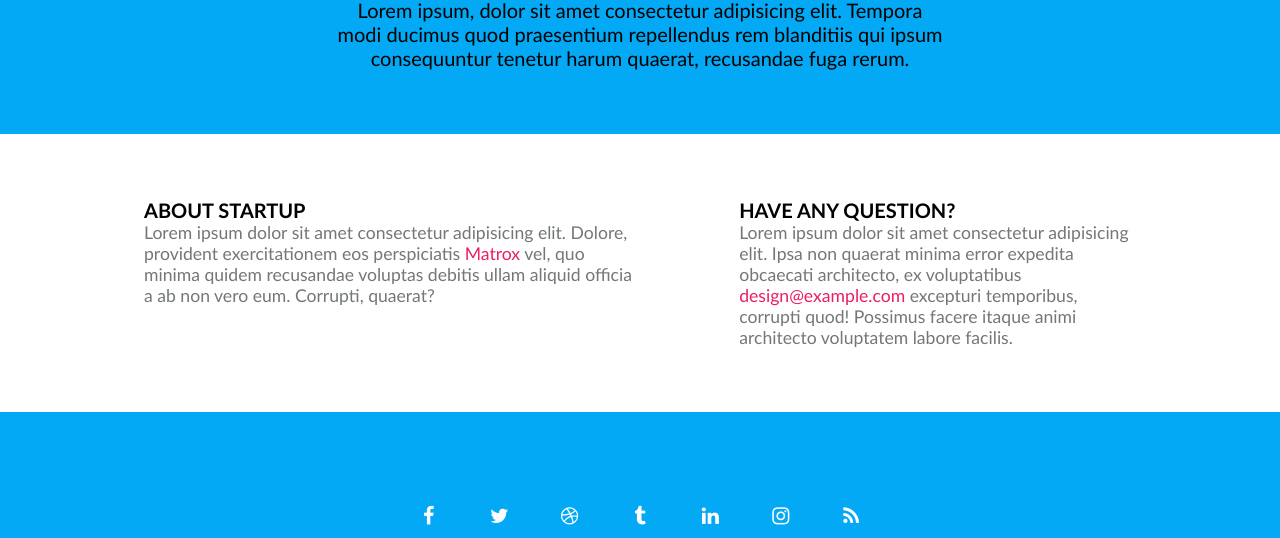
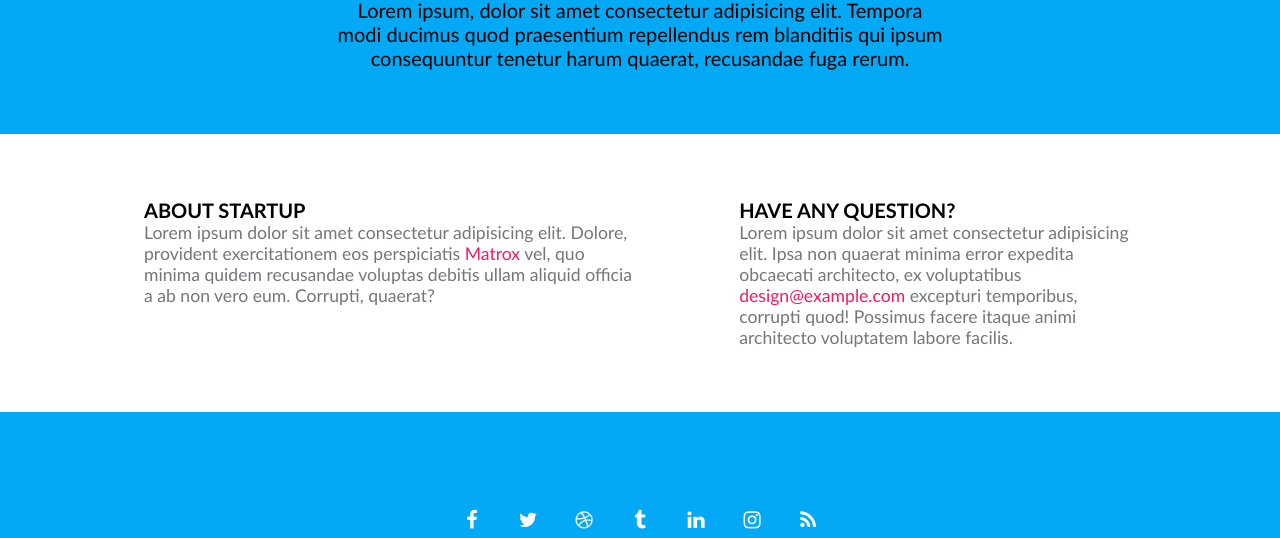
Before and after one commit to AgneIlg/48-grupe-coming-soon, a website: page index.html in a window 1280 px wide. Shown: the part 262-800 px from the top of the page. Drawn offline with Linux system fonts and the light colour scheme.

Commit message:
convert everything to rem units

```diff
--- a/css/main.css
+++ b/css/main.css
@@ -82,17 +82,17 @@
 
 .socials.row {
     margin-bottom: 2rem;
-    gap: 1.9rem;
+    gap: 0.5rem;
     padding: 1.25rem 0;
     border-bottom: 0.1rem solid #fff;
 }
 
 .socials > a {
-    width: 2.5rem;
-    height: 2.5rem;
+    width: 2.4em;
+    height: 2.4em;
+    font-size: 1.25rem;
+    line-height: 2.4em;
     color: #fff;
-    font-size: 1.25rem;
-    line-height: 2.5rem;
     text-align: center;
     text-decoration: none;
     border-radius: 50%;
```
